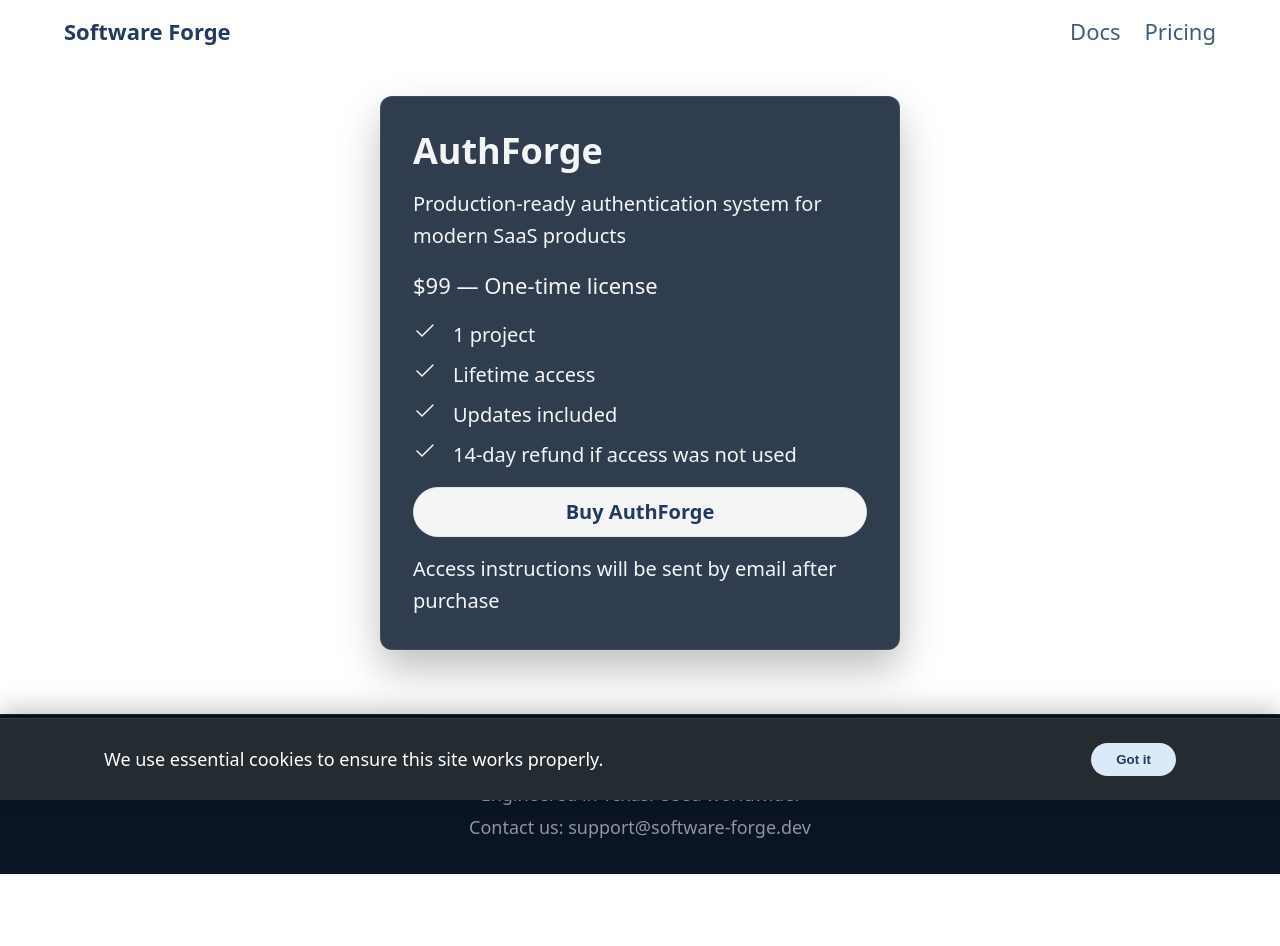
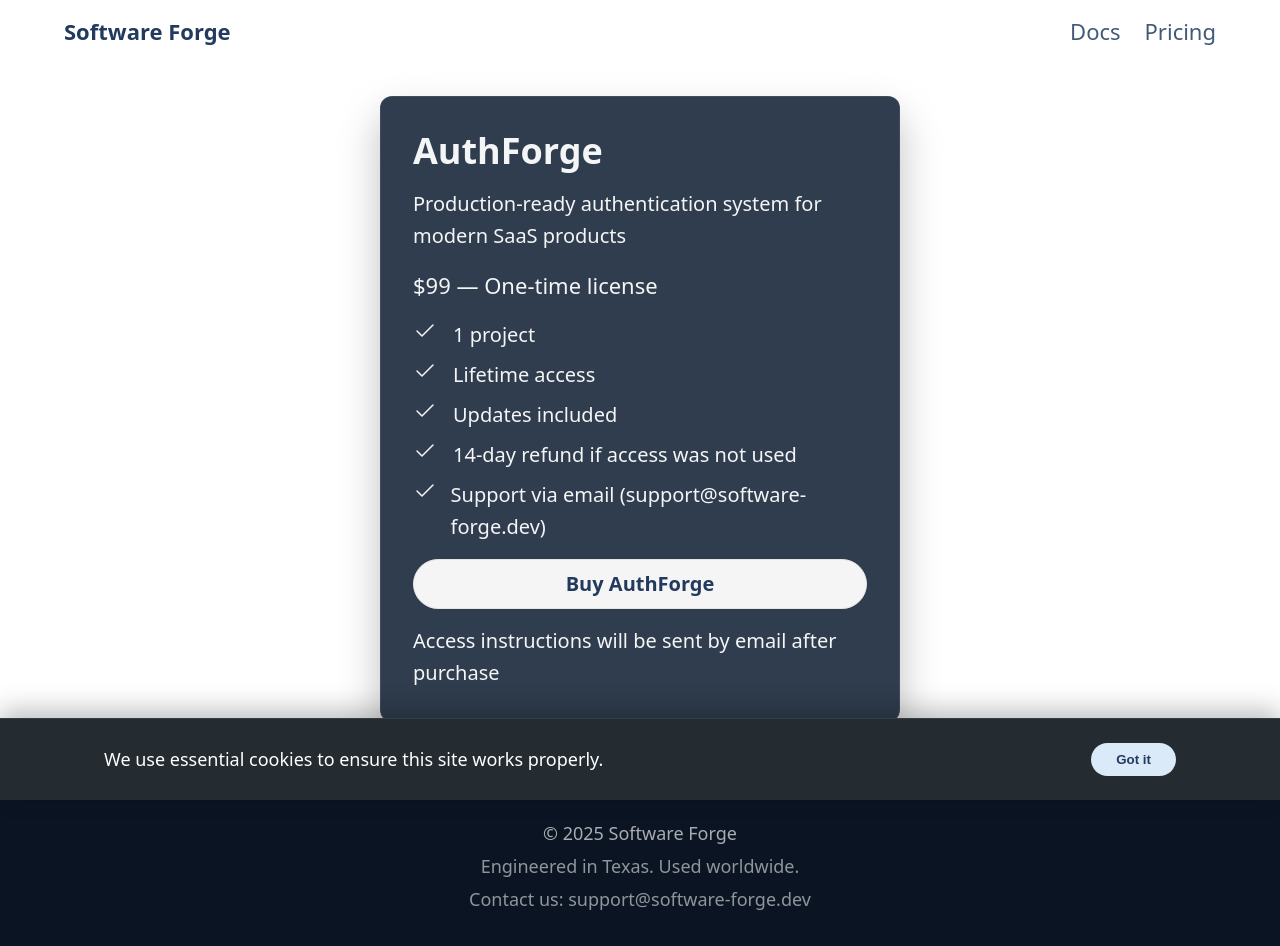
Before and after one commit to Grammeri/nextjs-landing, a Next.js app: page /pricing in a window 1280 px wide. Before the commit the page ends 874 px from the top, so only its background shows below. Built offline with nearby package versions, Linux system fonts and the light colour scheme.

Commit message:
feat(authforge): centralize pricing card data

```diff
--- a/src/app/[locale]/docs/authforge/_components/DocsAnchorScroll.tsx
+++ b/src/app/[locale]/docs/authforge/_components/DocsAnchorScroll.tsx
@@ -2,6 +2,7 @@
 
 import { useEffect } from 'react';
 import { usePathname } from 'next/navigation';
+import { AUTHFORGE_SUPPORT_EMAIL } from '@/shared/config/products/authforge';
 import {
   copyIconDefinition,
   createIconElement,
@@ -170,7 +171,7 @@ export default function DocsAnchorScroll() {
           return;
         }
 
-        const email = 'support@software-forge.dev';
+        const email = AUTHFORGE_SUPPORT_EMAIL;
         const walker = document.createTreeWalker(article, NodeFilter.SHOW_TEXT);
         const emailNodes: Text[] = [];
 
--- a/src/app/pricing/page.tsx
+++ b/src/app/pricing/page.tsx
@@ -1,4 +1,4 @@
-import { PricingCard } from '@/shared/ui/pricing-card';
+import AuthForgePricingCard from '@/shared/ui/product-pricing/AuthForgePricingCard';
 
 export default function PricingPage() {
   return (
@@ -12,20 +12,7 @@ export default function PricingPage() {
       }}
     >
       <div id="authforge" style={{ width: '100%', maxWidth: '520px' }}>
-        <PricingCard
-          title="AuthForge"
-          description="Production-ready authentication system for modern SaaS products"
-          price="$99 — One-time license"
-          features={[
-            { text: '1 project' },
-            { text: 'Lifetime access' },
-            { text: 'Updates included' },
-            { text: '14-day refund if access was not used' },
-          ]}
-          ctaLabel="Buy AuthForge"
-          ctaHref="#"
-          footerNote="Access instructions will be sent by email after purchase"
-        />
+        <AuthForgePricingCard />
       </div>
     </main>
   );
--- a/src/app/products/authforge/_components/CopySupportEmail.tsx
+++ b/src/app/products/authforge/_components/CopySupportEmail.tsx
@@ -1,10 +1,9 @@
 'use client';
 
 import { useEffect, useRef } from 'react';
+import { AUTHFORGE_SUPPORT_EMAIL } from '@/shared/config/products/authforge';
 import { copyIconDefinition, createIconElement } from '@/shared/ui/icons';
 import '@/app/[locale]/docs/authforge/_components/DocContent.module.css';
-
-const SUPPORT_EMAIL = 'support@software-forge.dev';
 
 async function copyToClipboard(value: string) {
   if (navigator.clipboard?.writeText) {
@@ -41,7 +40,7 @@ export default function CopySupportEmail() {
 
   const handleCopy = async () => {
     try {
-      await copyToClipboard(SUPPORT_EMAIL);
+      await copyToClipboard(AUTHFORGE_SUPPORT_EMAIL);
       if (buttonRef.current) {
         buttonRef.current.setAttribute('data-copied', 'true');
       }
--- /dev/null
+++ b/src/shared/config/products/authforge.ts
@@ -0,0 +1,19 @@
+import type { PricingCardProps } from '@/shared/ui/pricing-card';
+
+export const AUTHFORGE_SUPPORT_EMAIL = 'support@software-forge.dev';
+
+export const AUTHFORGE_PRICING_CARD: PricingCardProps = {
+  title: 'AuthForge',
+  description: 'Production-ready authentication system for modern SaaS products',
+  price: '$99 — One-time license',
+  features: [
+    { text: '1 project' },
+    { text: 'Lifetime access' },
+    { text: 'Updates included' },
+    { text: '14-day refund if access was not used' },
+    { text: `Support via email (${AUTHFORGE_SUPPORT_EMAIL})` },
+  ],
+  ctaLabel: 'Buy AuthForge',
+  ctaHref: '/pricing#authforge',
+  footerNote: 'Access instructions will be sent by email after purchase',
+};
--- /dev/null
+++ b/src/shared/ui/product-pricing/AuthForgePricingCard.tsx
@@ -0,0 +1,6 @@
+import { AUTHFORGE_PRICING_CARD } from '@/shared/config/products/authforge';
+import { PricingCard } from '@/shared/ui/pricing-card';
+
+export default function AuthForgePricingCard() {
+  return <PricingCard {...AUTHFORGE_PRICING_CARD} />;
+}
```
Also changed, not shown: src/app/products/authforge/page.tsx (+4 -19 lines).
